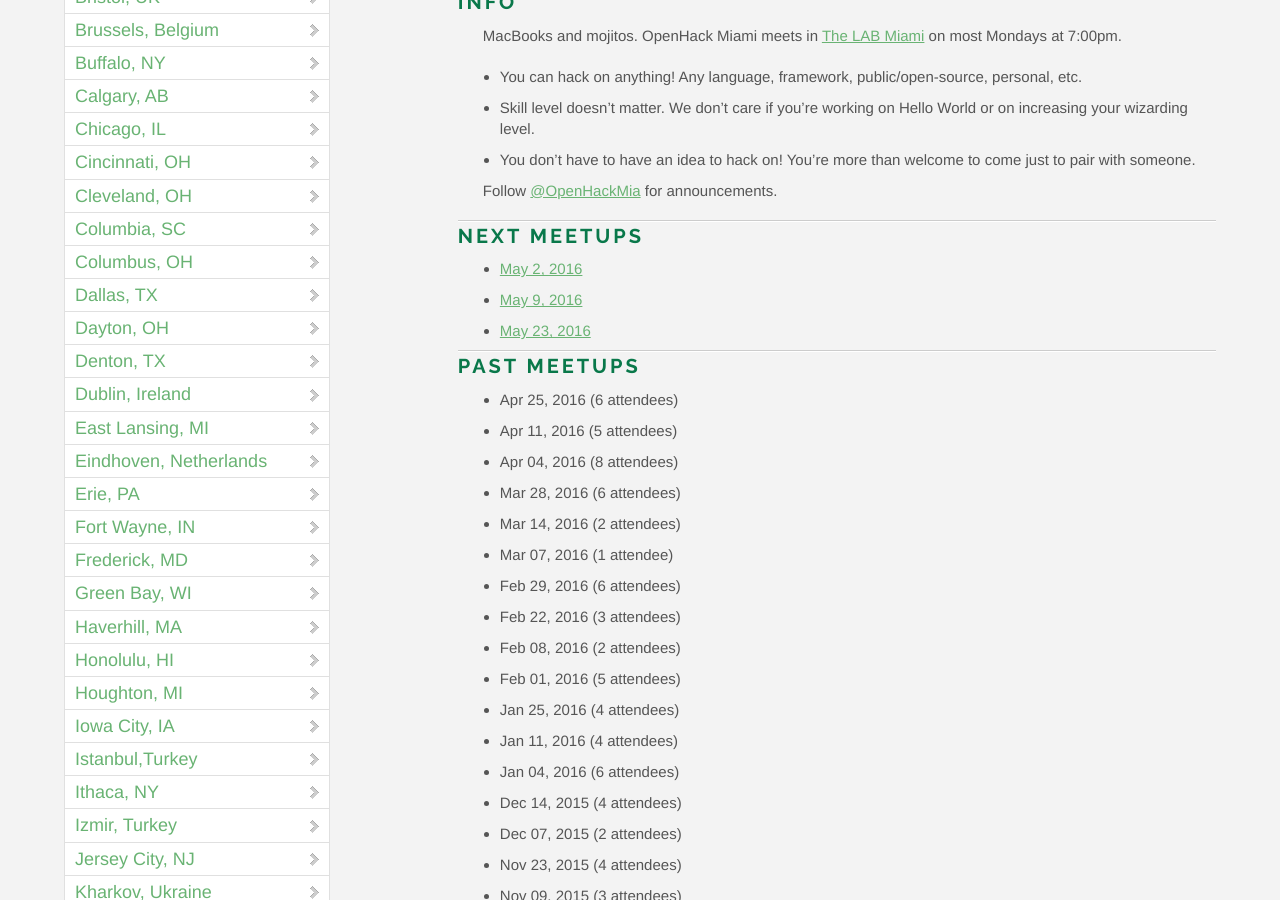
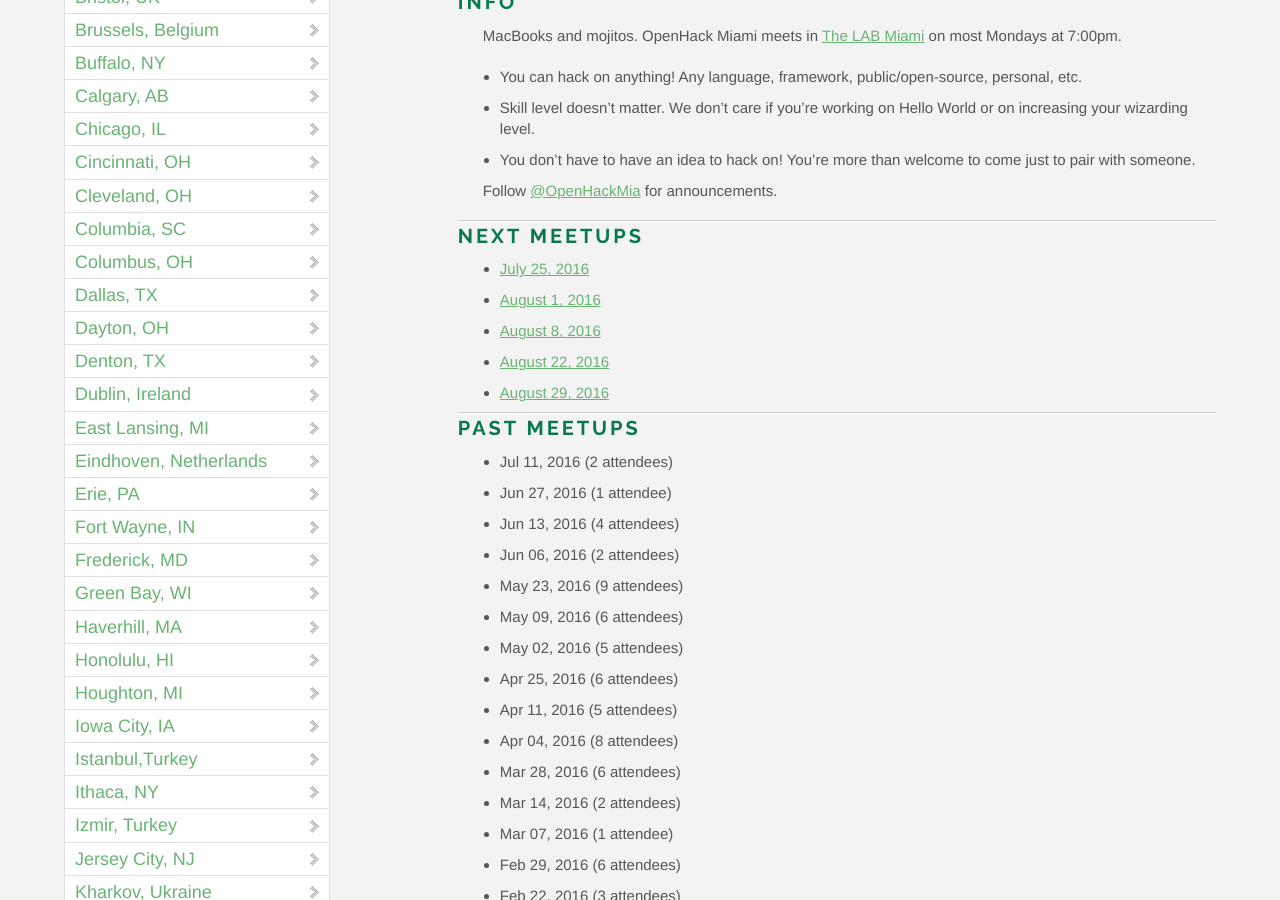
Before and after one commit to OpenHack/openhack.github.com, a Jekyll site: the page built from miami/index.markdown, in a window 1280 px wide and 900 px high, scrolled down 733 px. Built offline with Jekyll 4.4.1, drawn with Linux system fonts in a browser that asks for light colours; nearby versions of some CDN libraries; comment, search, counter and statistics services are not loaded.

Commit message:
Updates Miami meetup info

```diff
--- a/miami/index.markdown
+++ b/miami/index.markdown
@@ -19,12 +19,21 @@ Follow [@OpenHackMia](http://twitter.com/openhackmia) for announcements.
 
 ### Next meetups
 
-* [May 2, 2016](http://www.meetup.com/miamirb/events/230813814/)
-* [May 9, 2016](http://www.meetup.com/miamirb/events/230813843/)
-* [May 23, 2016](http://www.meetup.com/miamirb/events/230813871/)
+* [July 25, 2016](http://www.meetup.com/miamirb/events/232424826/)
+* [August 1, 2016](http://www.meetup.com/miamirb/events/232764261/)
+* [August 8, 2016](http://www.meetup.com/miamirb/events/232764270/)
+* [August 22, 2016](http://www.meetup.com/miamirb/events/232764278/)
+* [August 29, 2016](http://www.meetup.com/miamirb/events/232764293/)
 
 ### Past meetups
 
+* Jul 11, 2016 (2 attendees)
+* Jun 27, 2016 (1 attendee)
+* Jun 13, 2016 (4 attendees)
+* Jun 06, 2016 (2 attendees)
+* May 23, 2016 (9 attendees)
+* May 09, 2016 (6 attendees)
+* May 02, 2016 (5 attendees)
 * Apr 25, 2016 (6 attendees)
 * Apr 11, 2016 (5 attendees)
 * Apr 04, 2016 (8 attendees)
```
